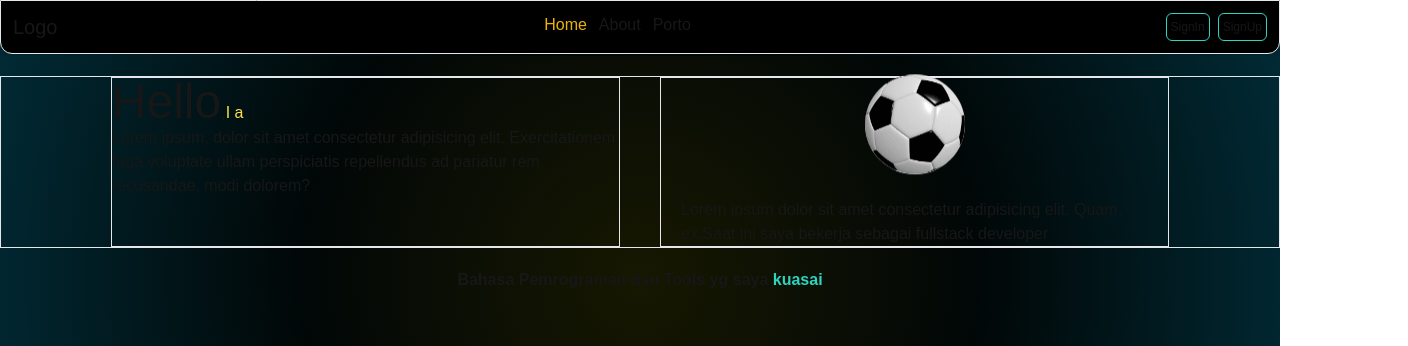
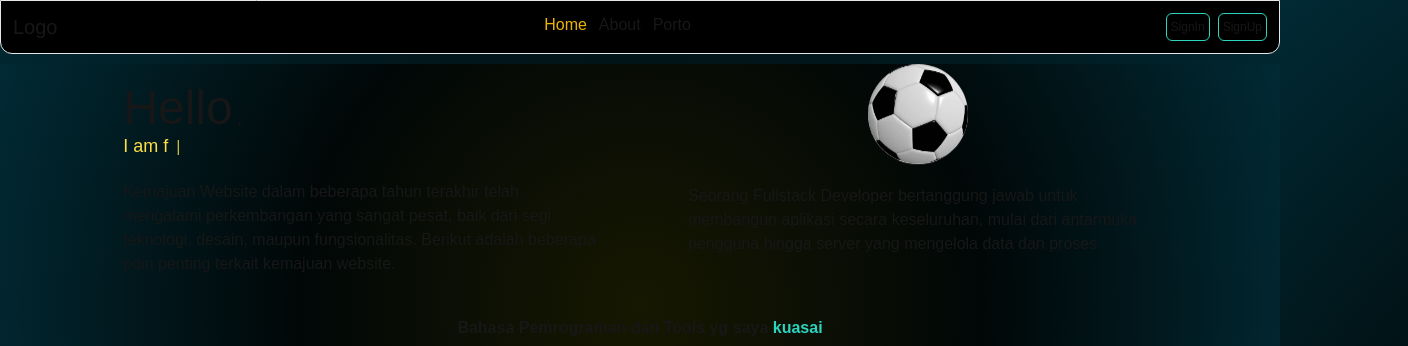
Before and after one commit to tarxvrf/web-browiwit, a Next.js app: page / in a window 1280 px wide. Shown: the top 346 px of the page, 1408 px wide, since content can reach past the window. Built offline with nearby package versions, Linux system fonts and the light colour scheme.

Commit message:
perbaikan bug

```diff
--- a/src/components/Hero.jsx
+++ b/src/components/Hero.jsx
@@ -7,8 +7,7 @@ const Hero = () => {
       "Welcome browiwit.dev",
       "I am fullstack Website Developer",
       " I want to share my portofolio",
-      "come join me",
-      "to collaborate",
+      "come join me to collaborate",
     ],
   };
   const [text] = useTypewriter({
@@ -20,25 +19,38 @@ const Hero = () => {
 
   return (
     <div id="bg" className="flex flex-col pt-5 pb-5">
-      <div className="grid md:grid-cols-12 border gap-10">
-        <div className="border md:col-start-2 col-span-5">
-          <span className="text-5xl">Hello</span>,<span className="text-yellow-300">{text}{" "}</span>
+      <div className="grid md:grid-cols-12 gap-14 pb-5">
+        <div data-aos="fade-right" className="md:col-start-2 col-span-5 px-3">
+          <h1>
+            <span className="text-5xl">Hello</span> ,{" "}
+          </h1>
+          <span className="text-yellow-300 lg:text-lg md:text-sm text-sm">
+            {text}{" "}
+          </span>
           <span className="text-yellow-300">
-            <Cursor />
+            <Cursor />{" "}
           </span>
-          <div>
-            Lorem ipsum, dolor sit amet consectetur adipisicing elit.
-            Exercitationem fuga voluptate ullam perspiciatis repellendus ad
-            pariatur rem recusandae, modi dolorem?
+
+          <div className="text-center md:text-left pt-5">
+            Kemajuan Website dalam beberapa tahun terakhir telah mengalami
+            perkembangan yang sangat pesat, baik dari segi teknologi, desain,
+            maupun fungsionalitas. Berikut adalah beberapa poin penting terkait
+            kemajuan website.
           </div>
         </div>
-        <div className="flex flex-col px-5 border items-center col-span-5 gap-5">
-          <div>
-            <img width={100} className="rounded-full animate-bounce" src="./assets/ball.png" alt="" />
+        <div data-aos="fade-left" className="gap-5 col-span-5">
+          <div className="flex flex-col justify-center items-center">
+            <img
+              width={100}
+              className="rounded-full animate-bounce"
+              src="./assets/ball.png"
+              alt=""
+            />
           </div>
-          <div>
-            Lorem ipsum dolor sit amet consectetur adipisicing elit. Quam,
-            ex.Saat ini saya bekerja sebagai fullstack developer
+          <div className="text-left px-5 ">
+          Seorang Fullstack Developer bertanggung jawab untuk
+            membangun aplikasi secara keseluruhan, mulai dari antarmuka pengguna
+            hingga server yang mengelola data dan proses
           </div>
         </div>
       </div>
--- a/src/components/portofolio.jsx
+++ b/src/components/portofolio.jsx
@@ -2,7 +2,7 @@ import React from "react";
 
 const Portofolio = () => {
   return (
-    <div className="flex flex-col">
+    <div className="grid-cols-12">
       <div data-aos="zoom-out" className="flex justify-center ">
         <h1 className="text-5xl py-5 text-teal-300">Portofolio</h1>
       </div>
--- a/src/pages/index.jsx
+++ b/src/pages/index.jsx
@@ -18,9 +18,10 @@ useEffect(()=>{
 
   return (
 
-    <div className="flex flex-col justify-center w-full mt-14 ">
+    <div className="container mx-auto w-full mt-16 ">
     <Home/>
     <About/>
+    <Portofolio/>
 
 
     </div>
```
